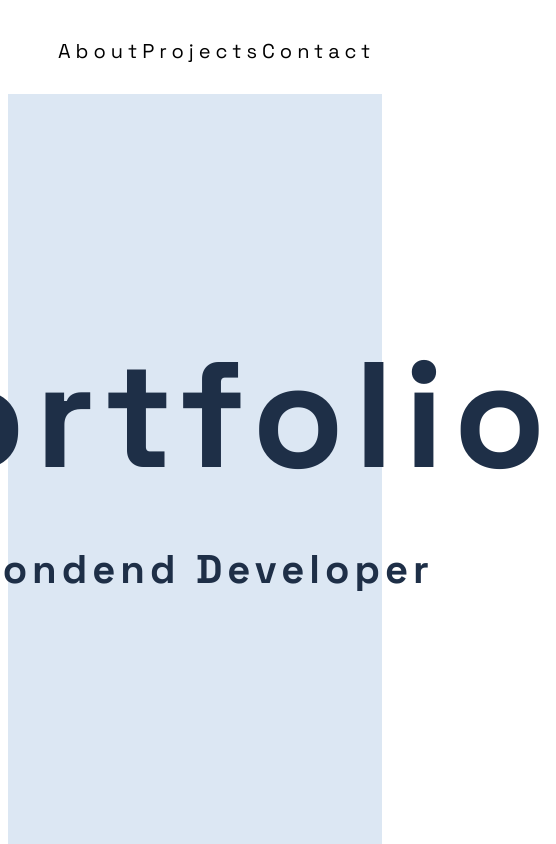
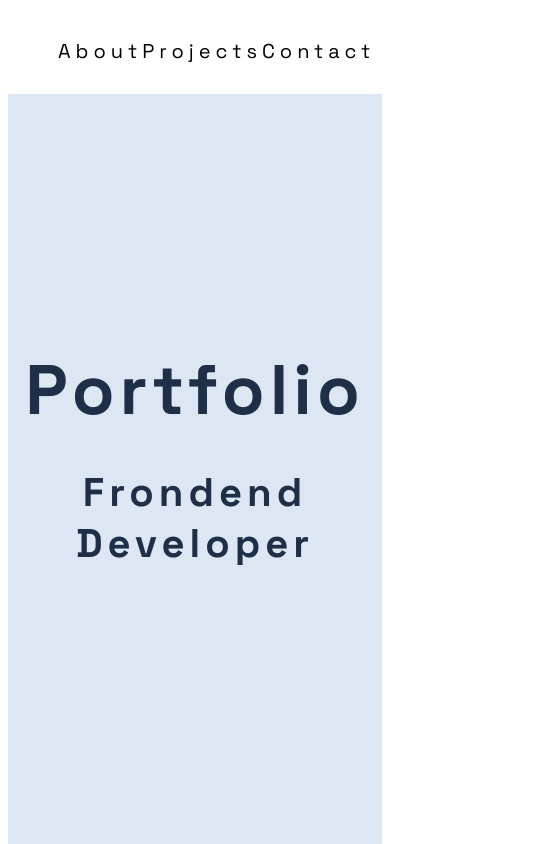
Before and after one commit to Martine04384/FED1-portfolio-woxholth-addison, a plain HTML site: page index.html in a window 390 px wide. Shown: the top 844 px of the page, 556 px wide, since content can reach past the window. Drawn offline with Linux system fonts and the light colour scheme.

Commit message:
Breakpoint h1

```diff
--- a/styles.css
+++ b/styles.css
@@ -21,8 +21,8 @@ h5 {
 }
 
 h1 {
-  font-size: 150px;
-  letter-spacing: 10px;
+  font-size: 70px;
+  letter-spacing: 5px;
   margin: 0 auto;
 }
 
@@ -134,6 +134,13 @@ article a:hover {
 
 /* Breakpoints */
 
+@media screen and (min-width: 800px) {
+  h1 {
+    font-size: 150px;
+    letter-spacing: 10px;
+  }
+}
+
 @media screen and (max-width: 1023px) {
   .desktop {
     display: none;
```
